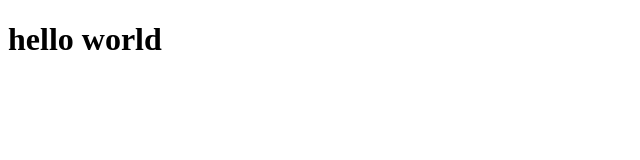
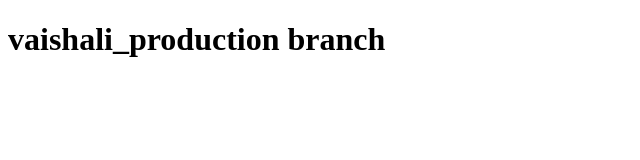
Before and after one commit to solankivaishali2006/vaishali_99_mid2025, a plain HTML site: page index.html in a window 1280 px wide. Shown: the whole page, without its empty margins (0-640 px from the left). Drawn offline with Linux system fonts and the light colour scheme.

Commit message:
first commit

```diff
--- a/index.html
+++ b/index.html
@@ -4,7 +4,7 @@
     <meta charset="UTF-8">
     <meta name="viewport" content="width=device-width, initial-scale=1.0">
     <title>Document</title>
-    <h1>hello world</h1>
+    <h1>vaishali_production branch</h1>
 </head>
 <body>
 
```
